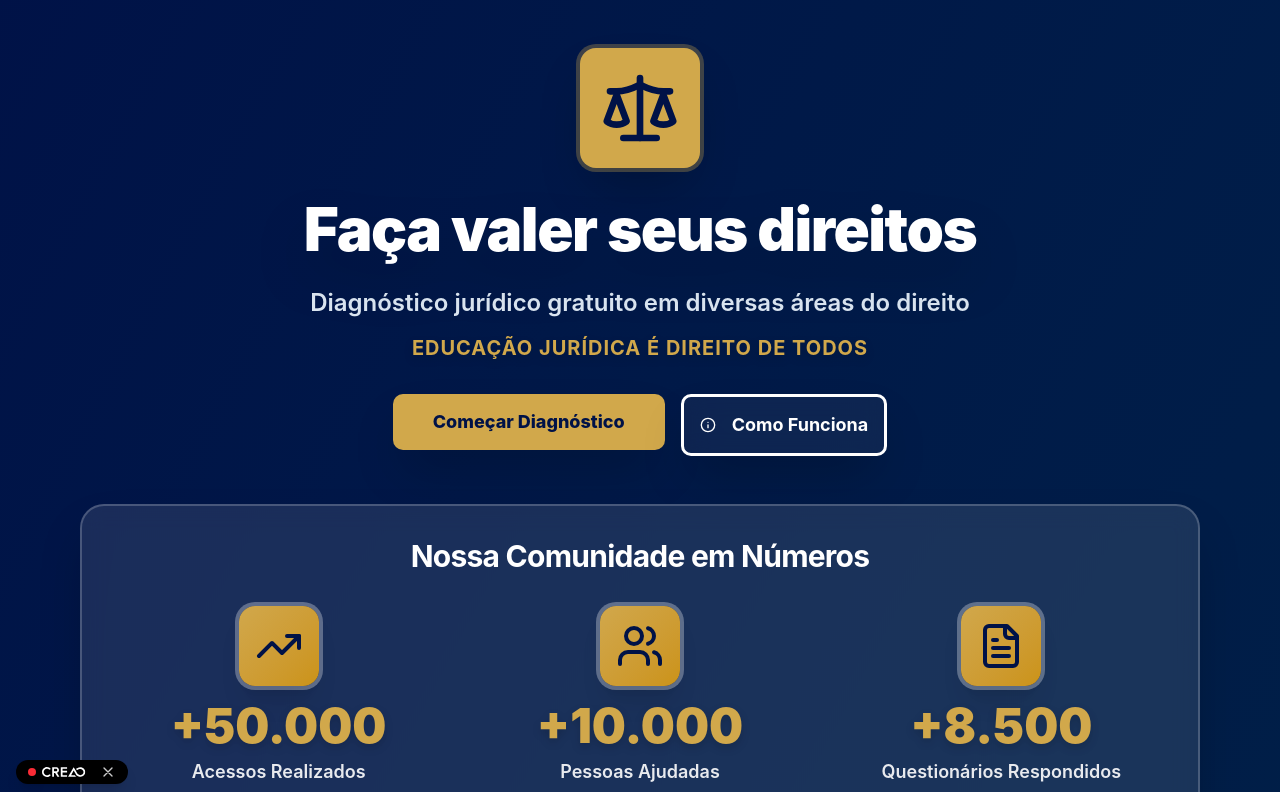
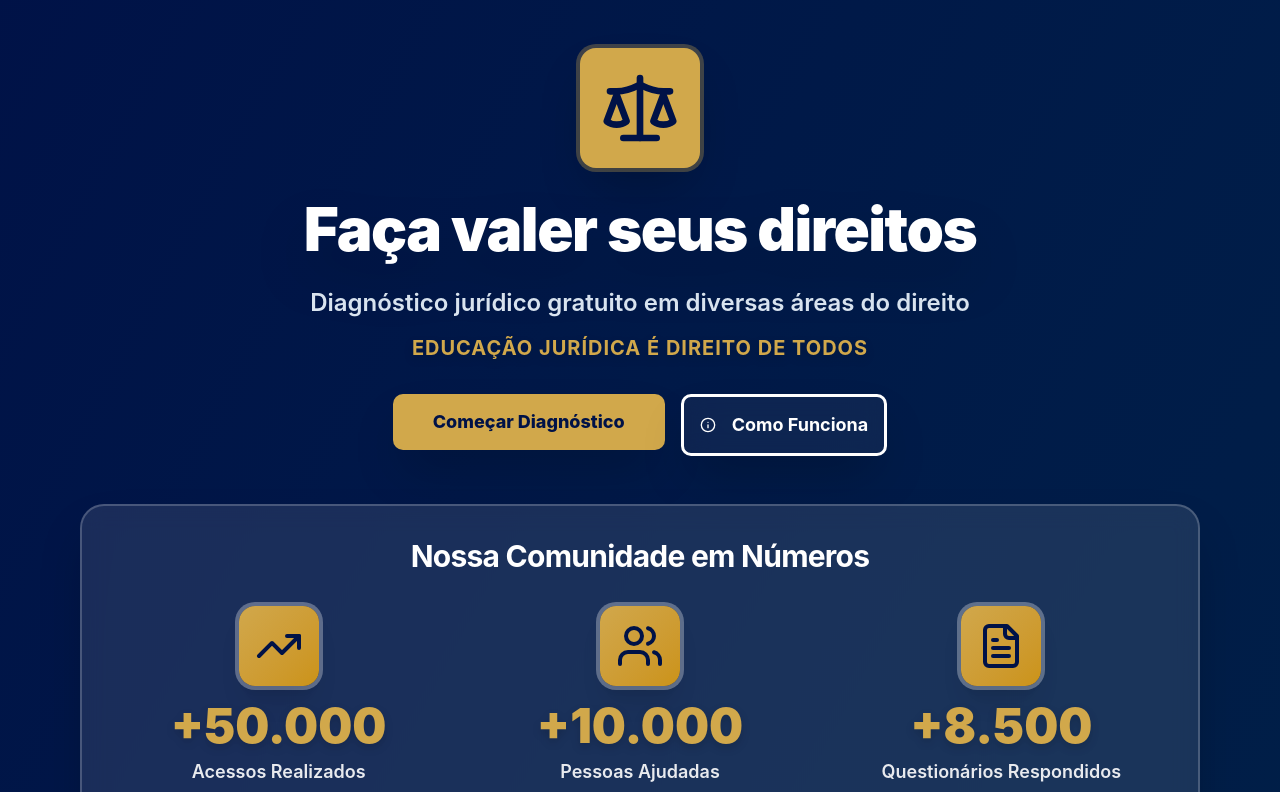
Before and after one commit to Daniel-Alencar/institutovenditti-frontend, a React (Vite) app: page / in a window 1280 px wide. Shown: the top 792 px of the page. Built offline with nearby package versions, Linux system fonts and the light colour scheme; no server answers; the database is empty.

Commit message:
feat: update pages

```diff
--- a/src/routes/__root.tsx
+++ b/src/routes/__root.tsx
@@ -13,8 +13,8 @@ function Root() {
 			<ErrorBoundary tagName="main" className="flex-1">
 				<Outlet />
 			</ErrorBoundary>
-			<TanStackRouterDevtools position="bottom-right" />
-			<FloatingBanner position="bottom-left" />
+			{/* <TanStackRouterDevtools position="bottom-right" /> */}
+			{/* <FloatingBanner position="bottom-left" /> */}
 		</div>
 	);
 }
```
